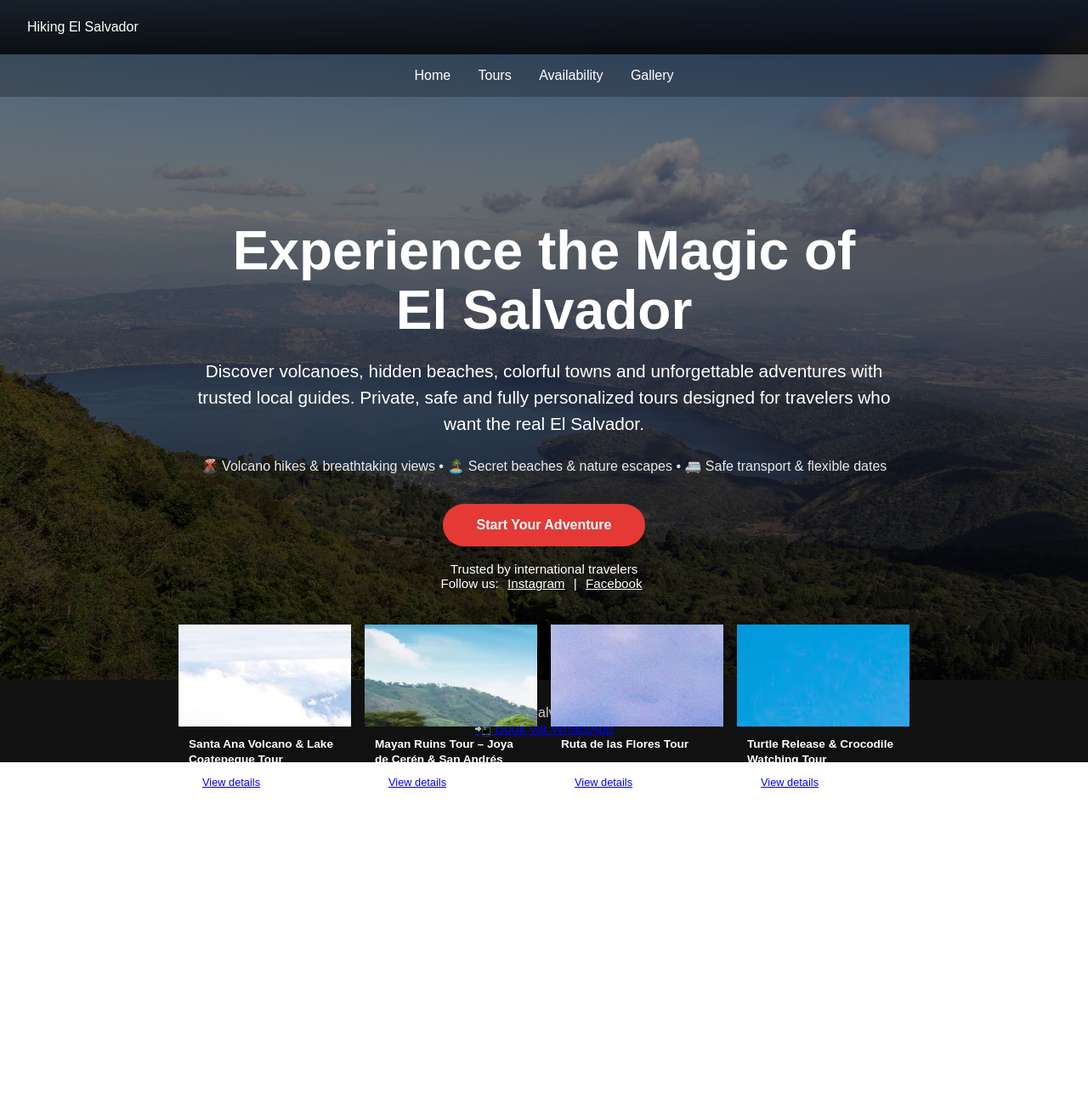
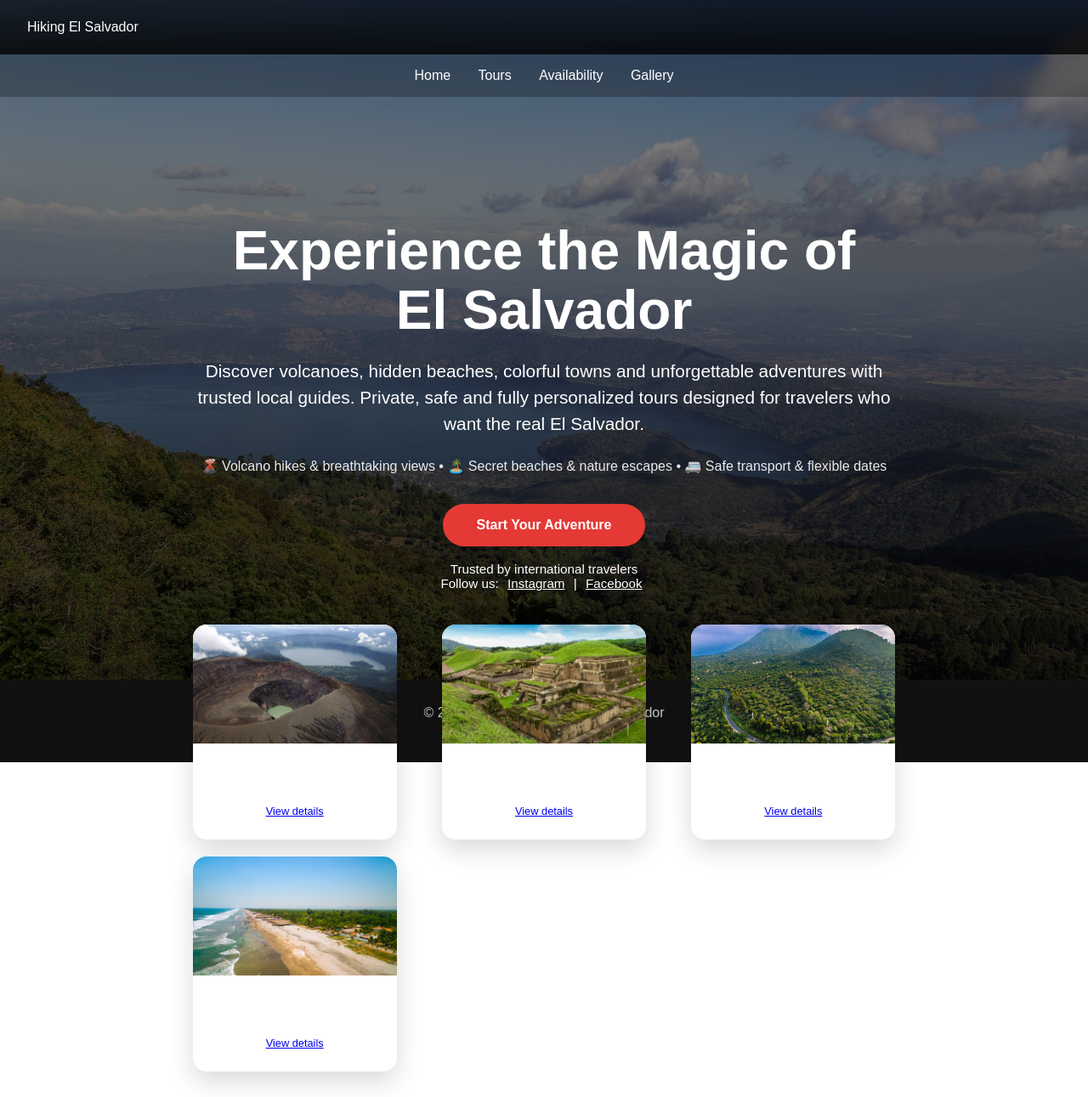
Before and after one commit to Moncada7794/listo-GitHub, a Flask app: page / in a window 1280 px wide. Shown: the whole page at 85% size. Before the commit the page ends 927 px from the top, so only its background shows below. Run offline with Flask 3, Linux system fonts and the light colour scheme; some libraries are stand-ins or nearby versions.

Commit message:
fix index

```diff
--- a/static/css/style.css
+++ b/static/css/style.css
@@ -153,38 +153,58 @@ body {
 /* ===== TOURS EN HOME ===== */
 
 .home-tours-grid {
-    margin-top: 40px;                 /* ← BAJA LOS CARDS */
+    margin: 40px auto 0;
+    max-width: 1100px;
+
     display: grid;
-    grid-template-columns: repeat(4, minmax(0, 1fr));
-    gap: 16px;
-    max-width: 900px;                 /* ← CENTRADO PRO */
-    margin-left: auto;
-    margin-right: auto;
+    grid-template-columns: repeat(auto-fit, minmax(220px, 1fr));
+    gap: 20px;
+
+    justify-items: center;
 }
 
 .home-tour-card {
-    text-align: left;
+    width: 100%;
+    max-width: 240px;
+
+    background: white;
+    border-radius: 16px;
+    overflow: hidden;
+
+    box-shadow: 0 12px 30px rgba(0,0,0,0.15);
+    transition: transform 0.25s ease, box-shadow 0.25s ease;
+
+    text-align: center;
+}
+
+.home-tour-card:hover {
+    transform: translateY(-6px);
+    box-shadow: 0 18px 40px rgba(0,0,0,0.25);
 }
 
 .home-tour-card .tour-image {
-    height: 120px;
+    height: 140px;
+    background-size: cover;
+    background-position: center;
 }
 
 .home-tour-card .tour-content {
-    padding: 12px;
+    padding: 14px 16px 18px;
 }
 
 .home-tour-card .tour-name {
-    font-size: 0.85rem;
-    line-height: 1.3;
-    min-height: 44px;
+    font-size: 0.9rem;
+    font-weight: 700;
+    margin-bottom: 10px;
+    min-height: 40px;
 }
 
 .home-tour-card .tour-btn {
+    display: inline-block;
+    padding: 8px 18px;
     font-size: 0.8rem;
-    padding: 8px 16px;
+    border-radius: 999px;
 }
-
 /* ================= TOURS PAGE ================= */
 
 .tours-section {
@@ -223,6 +243,11 @@ body {
         min-height: 100vh;
     }
 
+    .home-tours-grid {
+    grid-template-columns: repeat(2, 1fr);
+    max-width: 500px;
+    }
+
     .hero-content {
         margin: 60px auto 0;          /* ← spacing móvil perfecto */
     }
```
